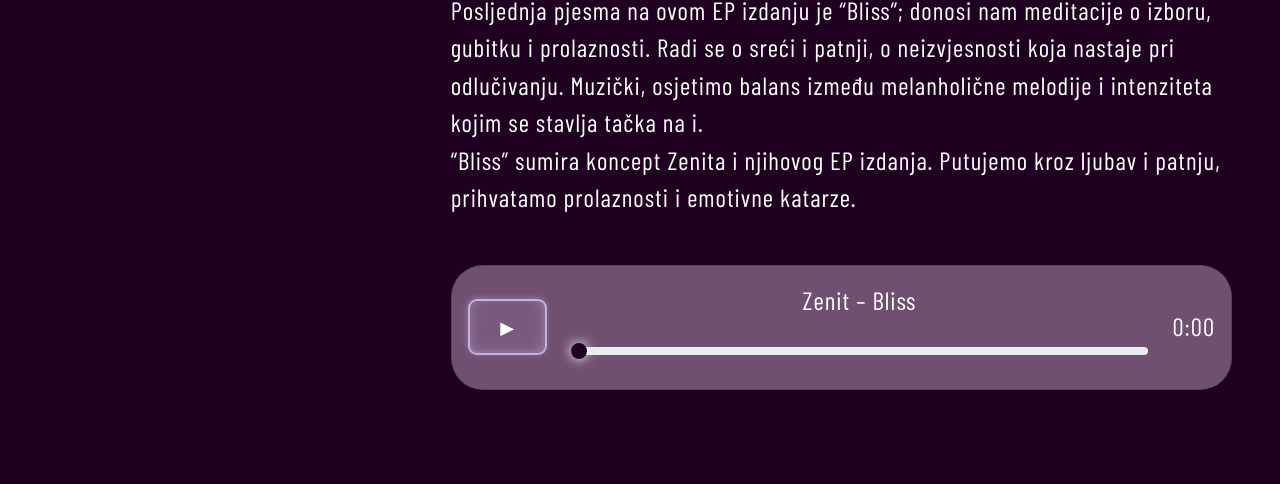
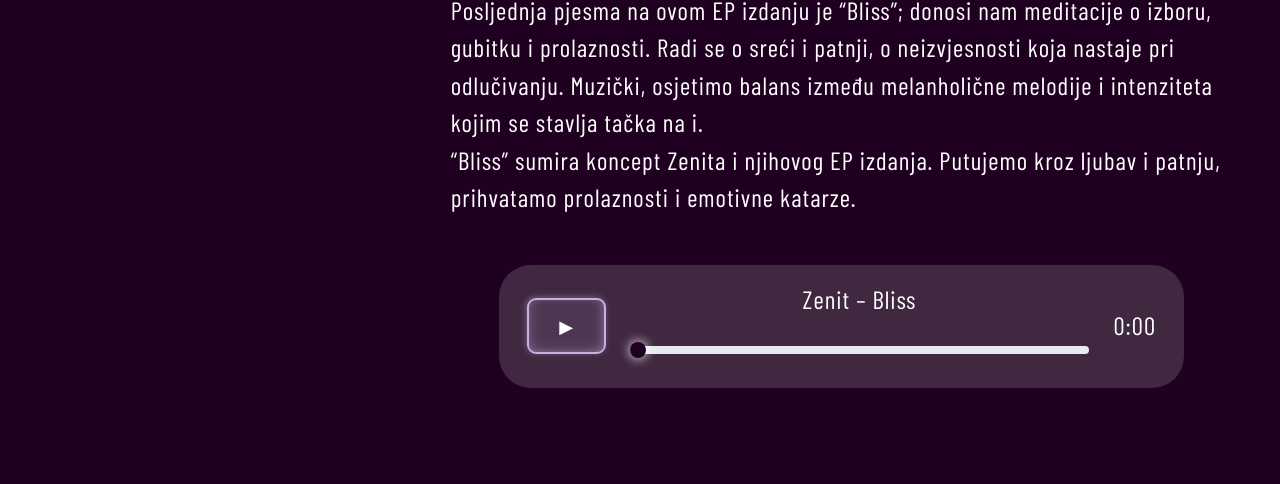
Before and after one commit to David-Budak/web-dizajn-predmetni-projekat-2026, a plain HTML site: page bliss.html in a window 1280 px wide. Shown: the part 178-662 px from the top of the page. Drawn offline with nearby package versions, Linux system fonts and the light colour scheme; a web font is replaced by a local one.

Commit message:
audio card promenjen u row zbog merch page-a

```diff
--- a/bliss.html
+++ b/bliss.html
@@ -88,7 +88,7 @@
       </p>
 
     <!-- PLAY AUDIO  -->
-    <div class="card custom-color lead p-3 rounded-5 mt-5">
+    <div class="row custom-color lead p-3 rounded-5 m-5">
       <div class="d-flex align-items-center gap-4 ">
 
         <button id="playBtn" class="btn button">
```
